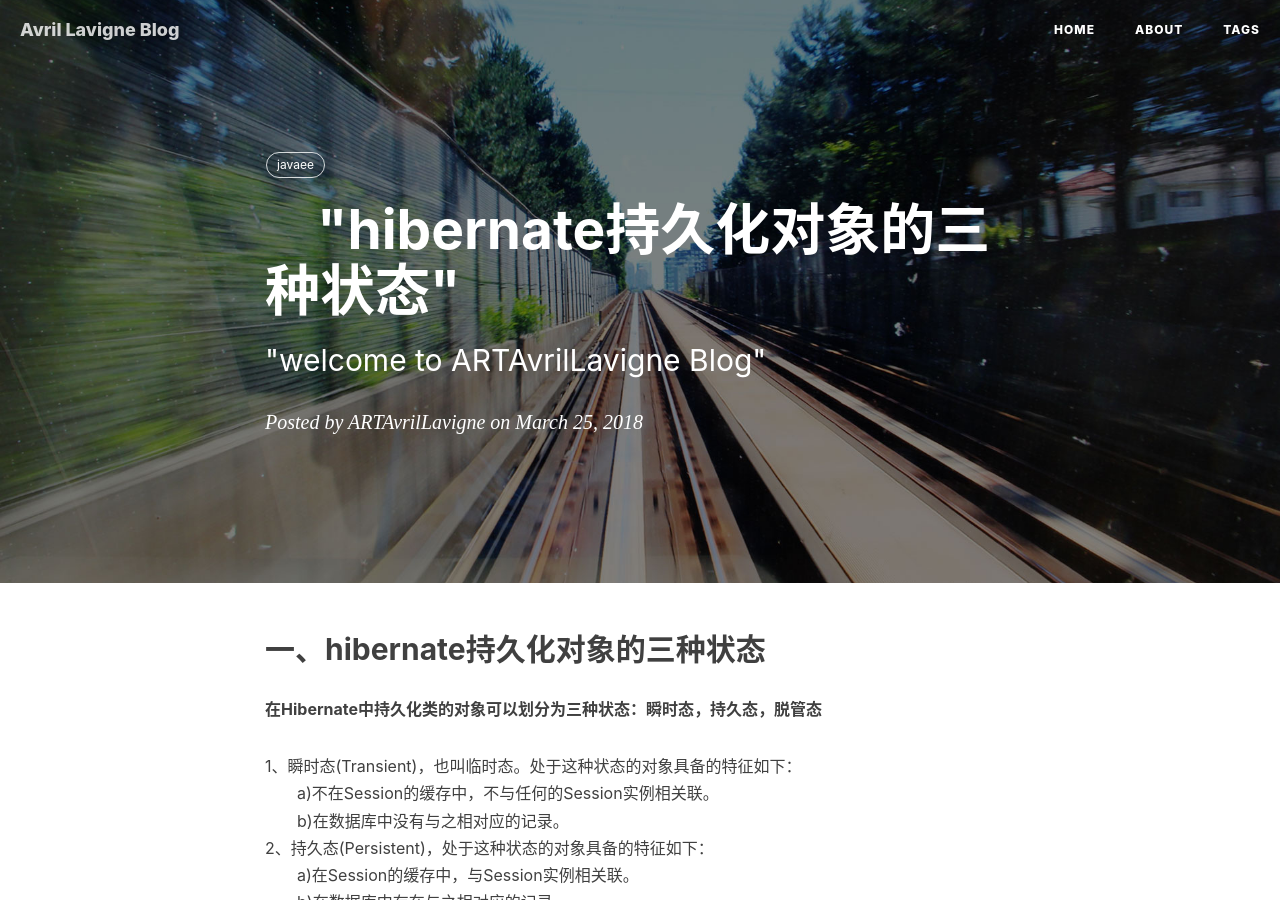
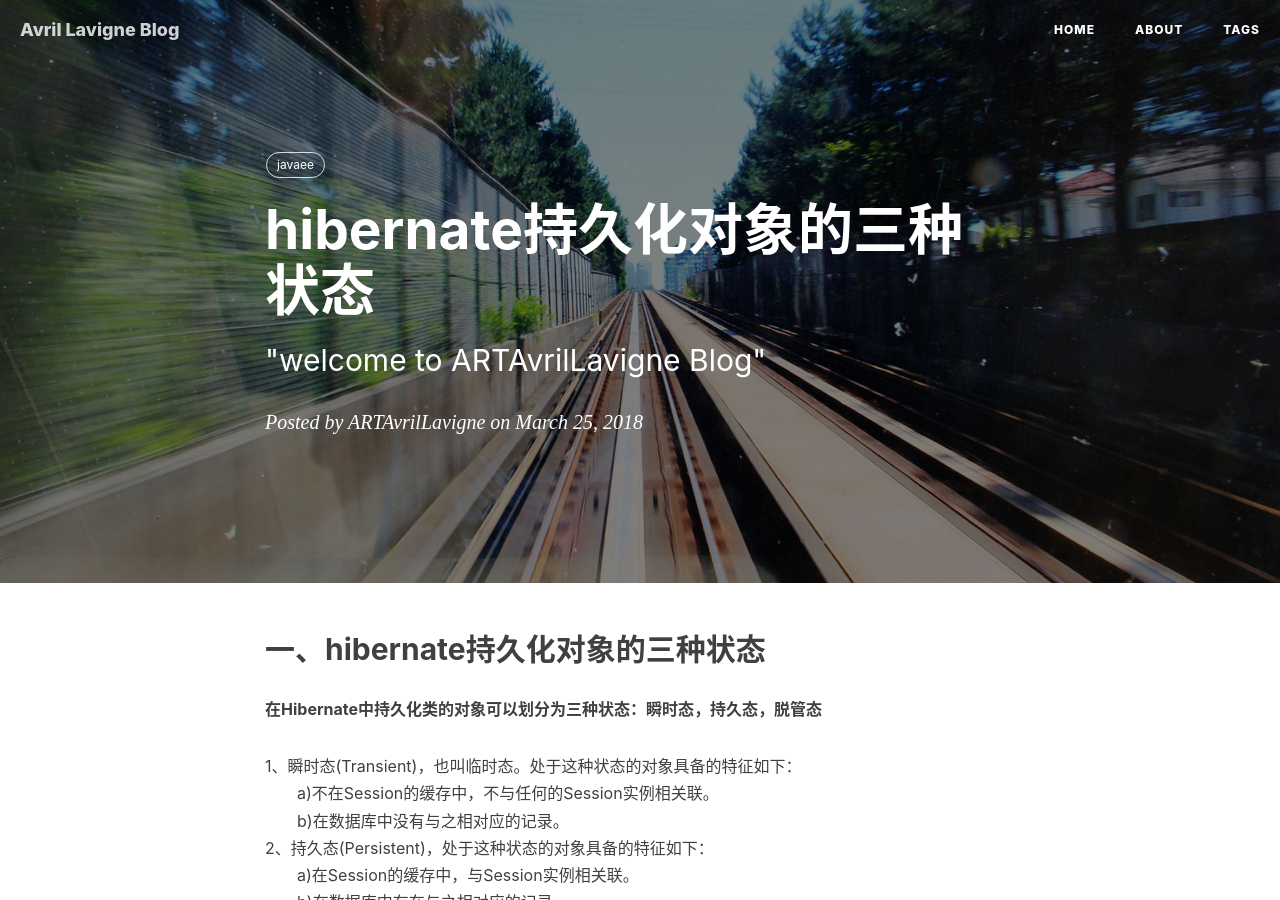
Before and after one commit to ARTAvrilLavigne/ARTAvrilLavigne.github.io, a Jekyll site: the page built from _posts/2018-03-25-java-web.markdown, in a window 1280 px wide and 900 px high. Built offline with Jekyll 4.4.1, drawn with Linux system fonts in a browser that asks for light colours; nearby versions of some CDN libraries; comment, search, counter and statistics services are not loaded.

Commit message:
Update 2018-03-25-java-web.markdown

```diff
--- a/_posts/2018-03-25-java-web.markdown
+++ b/_posts/2018-03-25-java-web.markdown
@@ -1,6 +1,6 @@
 ---
 layout:     post
-title:      "hibernate持久化对象的三种状态"
+title:      "hibernate持久化对象的三种状态"
 subtitle:   " \"welcome to ARTAvrilLavigne Blog\""
 date:       2018-03-25 18:51:00
 author:     "ARTAvrilLavigne"
@@ -25,7 +25,7 @@
 </p>
 
 持久化对象的三种状态是可以相互转化的，具体转换过程如图所示：<br>
-<p><img src="https://github.com/ARTAvrilLavigne/ARTAvrilLavigne.github.io/blob/master/myblog/2018-03-22-java-web/Cookie_Session001.png?raw=true" title="Cookie Session 001" /></p>
+<p><img src="https://github.com/ARTAvrilLavigne/ARTAvrilLavigne.github.io/blob/master/myblog/2018-03-25-java-web/hibernate.png?raw=true" /></p>
 
 　　新new出来的对象如Student stu = new Student(),就是瞬时对象，它在内存中孤立存在，它的意义是携带信息的载体，不和数据库的数据有任何关联。通过Session的save()或saveOrUpdate()方法可以把一个瞬时对象与数据库相关联，并把瞬时对象携带的信息通过配置文件所做的映射插入到数据库中，这个瞬时对象就转化成了持久对象(使用get(),load()等方法查询到的数据对象，一出场就是持久对象)，并拥有和数据库记录相同的id标识(Hibernate自动将id值赋予它)。如果这时候使用delete()方法，它就会变回瞬时对象，删除了数据库与这个对象关联的记录，对象与数据库不再有任何的关联。当一个Session指定close()或clear(),evict()之后，持久对象就变成脱管对象，这时对象的id虽然拥有数据库识别值，但他们目前并不在Hibernate持久层的管理下，它与瞬时对象的本质是相同的，只不过比瞬时对象多了数据标识的id值。脱管对象的引用依然有效，对象可以继续被修改，当它重新被关联到某个新的Session上时，会再次变成持久对象(脱管状态期间的改动将被持久化到数据库上)。脱管对象拥有数据库识别值id，所以它可以通过update(),saveOrUpdate(),lock()等方法，再度与持久层关联。<br>
 
```
